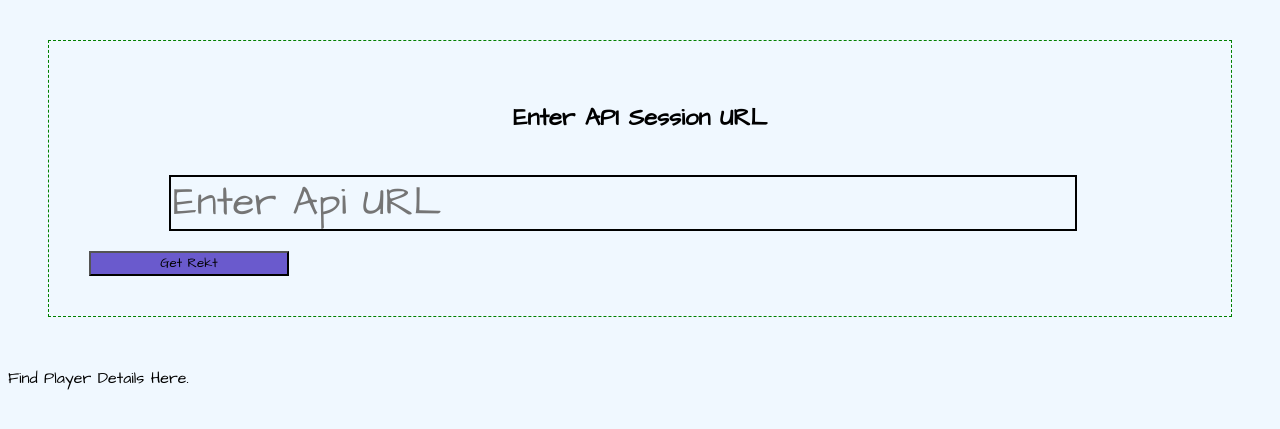
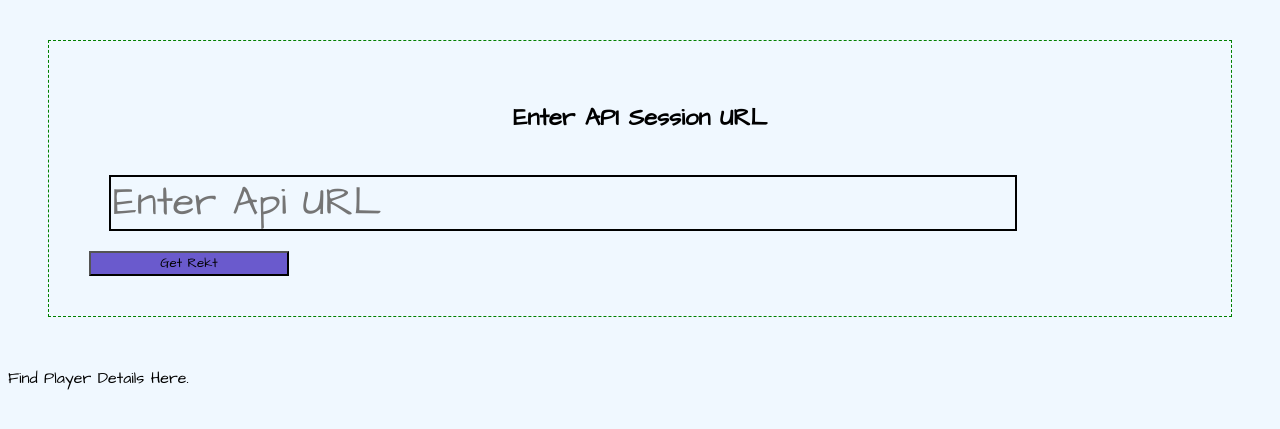
Before and after one commit to authoritydmc/PointingPoker_apiView, a Flask app: page / in a window 1280 px wide. Shown: the top 429 px of the page. Run offline with Flask 2, Linux system fonts and the light colour scheme; some web fonts are replaced.

Commit message:
margin fix

```diff
--- a/pointingpoker/static/style.css
+++ b/pointingpoker/static/style.css
@@ -9,7 +9,7 @@
     width: 900px;
     font-size: 2.5em;
     border:2px solid black;
-    margin:20px 80px;
+    margin:20px 20px;
 
 }
 #SaveApi
```
